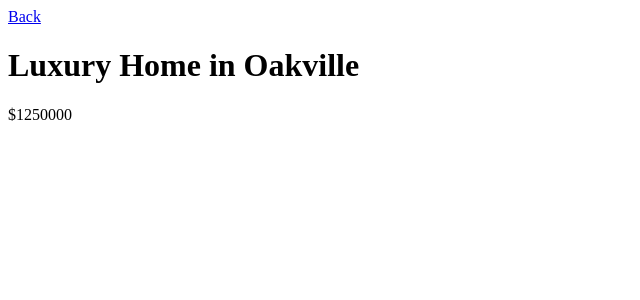
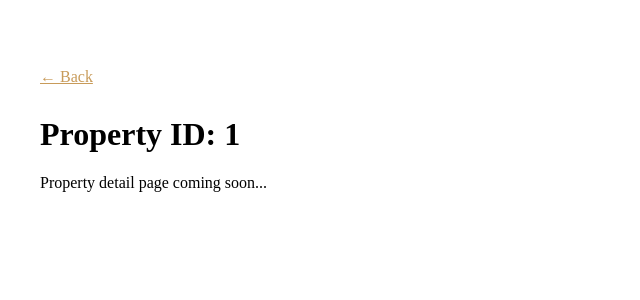
Before and after one commit to asimbutt11122026-ui/gta-real-estate, a Next.js app: page /properties/1 in a window 1280 px wide. Shown: the top 300 px of the page, without its empty margins (0-640 px from the left). Built offline with nearby package versions, Linux system fonts and the light colour scheme.

Commit message:
Update page.jsx

```diff
--- a/app/properties/[id]/page.jsx
+++ b/app/properties/[id]/page.jsx
@@ -1,9 +1,12 @@
 "use client";
 import Link from "next/link";
-import { mockProperties } from "@/lib/mock-data";
 
 export default function PropertyDetailPage({ params }) {
-  const property = mockProperties.find(p => p.id === parseInt(params.id));
-  if (!property) return <div><h1>Not Found</h1></div>;
-  return <div><Link href="/properties">Back</Link><h1>{property.title}</h1><p>${property.price}</p></div>;
+  return (
+    <div style={{ maxWidth: "1200px", margin: "0 auto", padding: "60px 20px" }}>
+      <Link href="/properties" style={{ color: "#c89b5a" }}>← Back</Link>
+      <h1 style={{ marginTop: "30px" }}>Property ID: {params.id}</h1>
+      <p>Property detail page coming soon...</p>
+    </div>
+  );
 }
```
